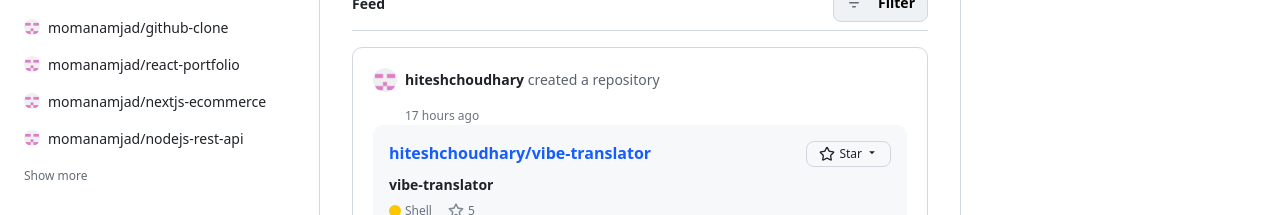
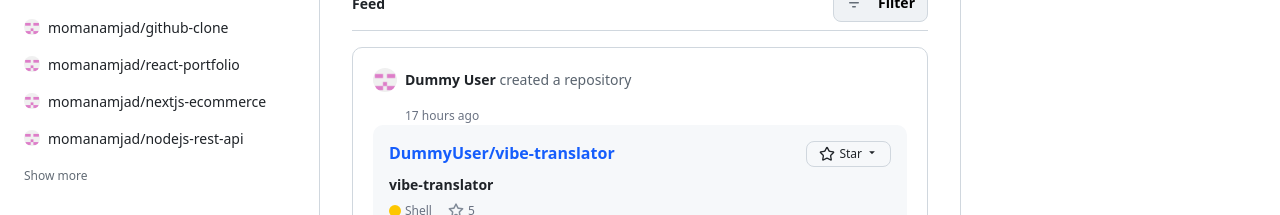
Before and after one commit to momanamjad/Github, a React (Vite) app: page / in a window 1280 px wide. Shown: the part 172-387 px from the top of the page. Built offline with nearby package versions, Linux system fonts and the light colour scheme.

Commit message:
test:home page html change

```diff
--- a/src/pages/Home.jsx
+++ b/src/pages/Home.jsx
@@ -175,7 +175,7 @@
               </div>
               <span className="text-sm">
                 <span className="font-bold text-[#1f2328]">
-                  hiteshchoudhary
+                  Dummy User
                 </span>{" "}
                 <span className="text-[#59636e]">created a repository</span>
               </span>
@@ -185,7 +185,7 @@
             <div className="rounded-lg p-3 sm:p-4 bg-[#F6F8FA]">
               <div className="flex justify-between items-start mb-2 gap-2">
                 <h3 className="text-blue-600 font-bold hover:underline cursor-pointer text-sm sm:text-base truncate">
-                  hiteshchoudhary/vibe-translator
+                  DummyUser/vibe-translator
                 </h3>
                 <div className="flex items-center gap-1 px-2 sm:px-3 py-1 text-xs border border-[#d0d7de] rounded-md bg-[#f6f8fa] hover:bg-[#ebedf0] shrink-0">
                   <Star size={16} /> Star{" "}
```
